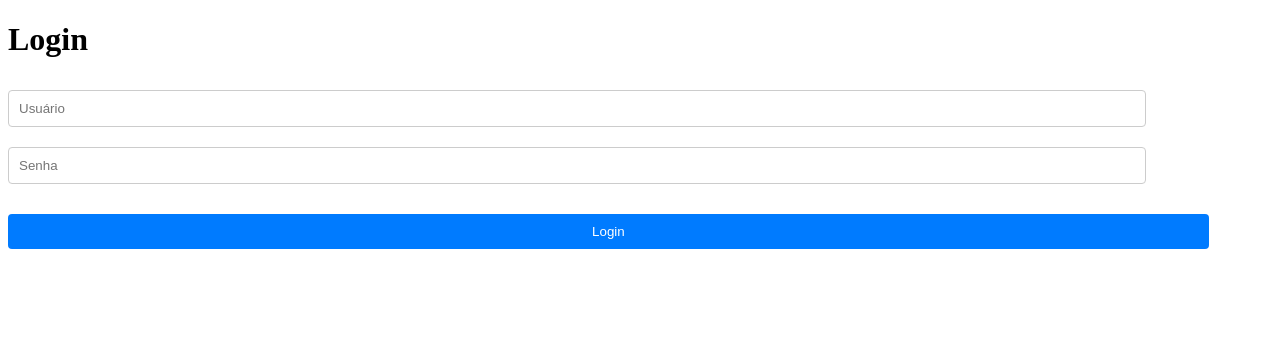
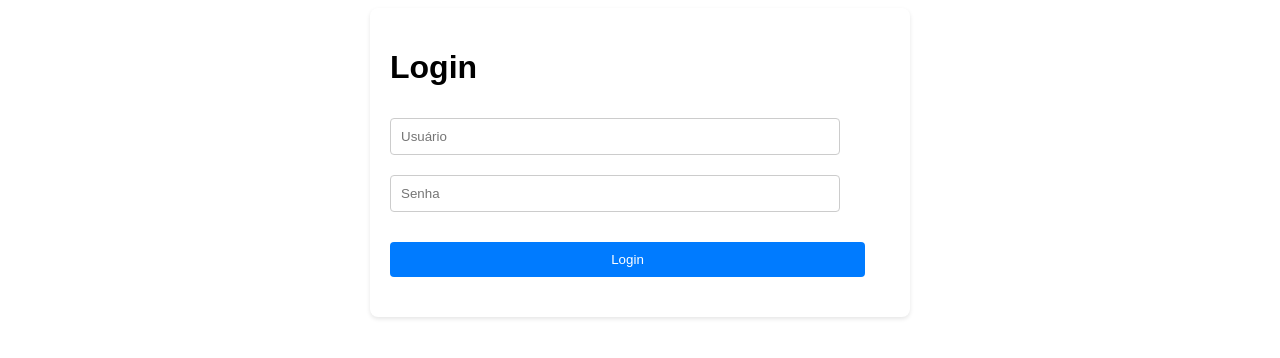
Before and after one commit to martinaNasc04/notesApp, a React (Vite) app in the folder frontend/: page /login in a window 1280 px wide. Shown: the top 358 px of the page. Built offline with nearby package versions, Linux system fonts and the light colour scheme.

Commit message:
Adicionando componente LoadingIndicator e estilos; atualizando estilos do componente Note e da página Home.

```diff
--- a/frontend/src/components/Form.jsx
+++ b/frontend/src/components/Form.jsx
@@ -3,9 +3,10 @@ import api from "../api";
 import { useNavigate } from "react-router-dom";
 import { ACCESS_TOKEN, REFRESH_TOKEN } from "../constants";
 import '../styles/Form.css'
+import LoadingIndicator from "./LoadingIndicator";
 
 // Esse componente é responsável por renderizar um formulário de login ou registro
-// dependendo do método passado como prop. Ele também lida com o envio do formulário,
+// dependendo do método passado como prop
 function Form({ route, method }) {
     const [username, setUsername] = useState("");
     const [password, setPassword] = useState("");
@@ -55,6 +56,8 @@ function Form({ route, method }) {
             placeholder="Senha"
         />
 
+        {loading && <LoadingIndicator />}
+
         <button className="form-button" type="submit">
             {name}
         </button>
--- /dev/null
+++ b/frontend/src/components/LoadingIndicator.jsx
@@ -0,0 +1,9 @@
+import '../styles/LoadingIndicator.css'
+
+const LoadingIndicator = () => {
+    return <div className="loading-cont">
+        <div className="loader"></div>
+    </div>
+}
+
+export default LoadingIndicator
--- a/frontend/src/components/Note.jsx
+++ b/frontend/src/components/Note.jsx
@@ -1,4 +1,5 @@
 import React from 'react'
+import '../styles/Note.css'
 
 function Note({ note, onDelete }) {
     const formattedDate = new Date(note.created_at).toLocaleDateString('pt-BR')
@@ -7,7 +8,7 @@ function Note({ note, onDelete }) {
         <p className="note-title">{note.title}</p>
         <p className="note-content">{note.content}</p>
         <p className="note-date">{formattedDate}</p>
-        <button className="delete-button" onClick={() => onDelete(note.id)}>Delete</button>
+        <button className="delete-button" onClick={() => onDelete(note.id)}>Deletar</button>
     </div>
 }
 
--- a/frontend/src/pages/Home.jsx
+++ b/frontend/src/pages/Home.jsx
@@ -1,6 +1,7 @@
 import { useState, useEffect } from 'react'
 import api from '../api'
 import Note from '../components/Note'
+import '../styles/Home.css'
 
 function Home() {
     const [notes, setNotes] = useState([])
--- /dev/null
+++ b/frontend/src/styles/Home.css
@@ -0,0 +1,68 @@
+/* Container for the whole page */
+div {
+    font-family: Arial, sans-serif;
+}
+
+/* Styles for the notes section */
+.notes-section {
+    margin-bottom: 2rem;
+}
+
+.notes-section h2 {
+    color: #333;
+    font-size: 24px;
+}
+
+/* Styles for individual notes - assuming your Note component has some container element */
+.note {
+    background-color: #f9f9f9;
+    border-left: 5px solid #007bff;
+    margin: 10px 0;
+    padding: 10px 15px;
+    border-radius: 5px;
+}
+
+/* Styles for the form section */
+form {
+    background-color: #fff;
+    padding: 20px;
+    border-radius: 8px;
+    box-shadow: 0 2px 4px rgba(0, 0, 0, 0.1);
+    max-width: 500px;
+    margin: auto;
+}
+
+form h2 {
+    color: #333;
+    font-size: 24px;
+    margin-bottom: 20px;
+}
+
+form label {
+    font-weight: bold;
+    margin-top: 10px;
+}
+
+form input,
+form textarea {
+    width: 100%;
+    padding: 8px;
+    margin: 8px 0 16px;
+    border: 1px solid #ccc;
+    border-radius: 4px;
+    box-sizing: border-box;
+}
+
+form input[type="submit"] {
+    background-color: #007bff;
+    color: white;
+    padding: 10px 20px;
+    border: none;
+    border-radius: 4px;
+    cursor: pointer;
+    font-size: 16px;
+}
+
+form input[type="submit"]:hover {
+    background-color: #0056b3;
+}
--- /dev/null
+++ b/frontend/src/styles/LoadingIndicator.css
@@ -0,0 +1,26 @@
+.loader-container {
+    display: flex;
+    justify-content: center;
+    align-items: center;
+}
+
+.loader {
+    border: 5px solid #f3f3f3;
+    /* Light grey */
+    border-top: 5px solid #3498db;
+    /* Blue */
+    border-radius: 50%;
+    width: 50px;
+    height: 50px;
+    animation: spin 2s linear infinite;
+}
+
+@keyframes spin {
+    0% {
+        transform: rotate(0deg);
+    }
+
+    100% {
+        transform: rotate(360deg);
+    }
+}
```
Also changed, not shown: 1 other file (tests, documents, lock files or other folders).
